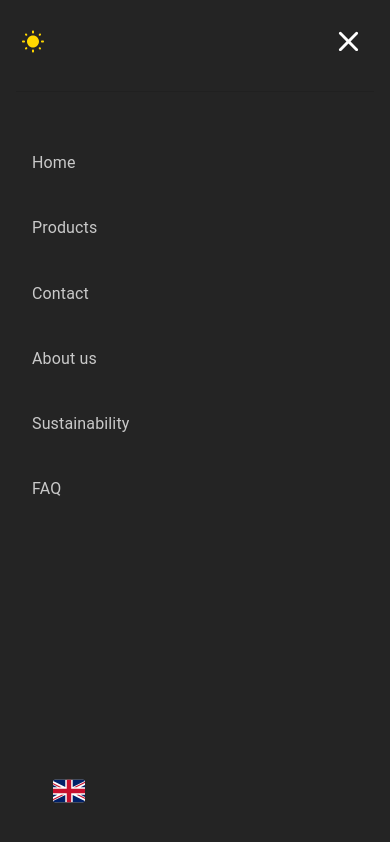
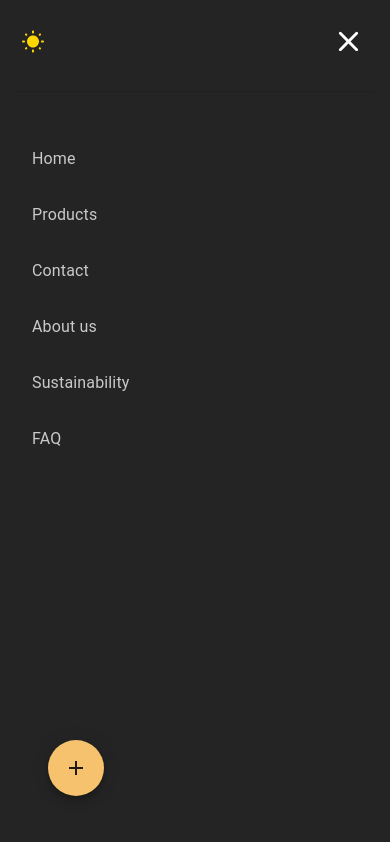
Before and after one commit to JulianoJk/AlphaTradeCo, a React (Vite) app: page / in a window 390 px wide. Both pictures are taken after a click on the button "Menu button". Built offline with nearby package versions, Linux system fonts and the light colour scheme.

Commit message:
Added speedDial for changing languages in mobile - [WIP]

```diff
--- /dev/null
+++ b/src/components/Header/Demo.tsx
@@ -0,0 +1,85 @@
+import React, { useState } from "react";
+import { styled } from "@mui/material/styles";
+import Box from "@mui/material/Box";
+import SpeedDial from "@mui/material/SpeedDial";
+import SpeedDialIcon from "@mui/material/SpeedDialIcon";
+import SpeedDialAction from "@mui/material/SpeedDialAction";
+import FileCopyIcon from "@mui/icons-material/FileCopyOutlined";
+import SaveIcon from "@mui/icons-material/Save";
+import PrintIcon from "@mui/icons-material/Print";
+import ShareIcon from "@mui/icons-material/Share";
+
+const StyledSpeedDial = styled(SpeedDial)(({ theme }) => ({
+  position: "absolute",
+  bottom: theme.spacing(2),
+  left: theme.spacing(2),
+}));
+
+const initialActions = [
+  { icon: <FileCopyIcon />, name: "Copy" },
+  { icon: <SaveIcon />, name: "Save" },
+  { icon: <PrintIcon />, name: "Print" },
+  { icon: <ShareIcon />, name: "Share" },
+];
+
+export default function PlaygroundSpeedDial() {
+  const [mainIcon, setMainIcon] = useState(<SpeedDialIcon />);
+  const [actions, setActions] = React.useState(initialActions);
+  const [open, setOpen] = React.useState(false);
+
+  const handleActionClick = (actionIndex: number) => {
+    const newActions = [...actions];
+    const clickedAction = newActions[actionIndex];
+
+    // Swap the icons
+    newActions[actionIndex] = { icon: mainIcon, name: "SpeedDialIcon" };
+    setMainIcon(clickedAction.icon);
+    setActions(newActions);
+    setOpen(false); // Close the SpeedDial after an action is clicked
+  };
+
+  const handleSpeedDialOpen = () => {
+    setOpen(true);
+  };
+
+  const handleSpeedDialClose = (event: MouseEvent) => {
+    // Close only if the click is outside the SpeedDial or an action is clicked
+    if (
+      (event.target as HTMLElement).closest(".MuiSpeedDial-fab") === null &&
+      (event.target as HTMLElement).closest(".MuiSpeedDialAction-fab") === null
+    ) {
+      setOpen(false);
+    }
+  };
+
+  React.useEffect(() => {
+    document.addEventListener("click", handleSpeedDialClose);
+
+    return () => {
+      document.removeEventListener("click", handleSpeedDialClose);
+    };
+  }, []);
+
+  return (
+    <Box sx={{ transform: "translateZ(0px)", flexGrow: 1 }}>
+      <Box sx={{ position: "relative", mt: 3, height: 320 }}>
+        <StyledSpeedDial
+          ariaLabel="SpeedDial playground example"
+          icon={mainIcon}
+          direction="right"
+          open={open}
+          onClick={open ? () => setOpen(false) : handleSpeedDialOpen}
+        >
+          {actions.map((action, index) => (
+            <SpeedDialAction
+              key={`${action.name}-${index}`}
+              icon={action.icon}
+              tooltipTitle={action.name}
+              onClick={() => handleActionClick(index)}
+            />
+          ))}
+        </StyledSpeedDial>
+      </Box>
+    </Box>
+  );
+}
--- a/src/components/Header/Header.component.tsx
+++ b/src/components/Header/Header.component.tsx
@@ -24,6 +24,7 @@ import logoOne from "../../assets/logoOne.jpg";
 import { useAppState } from "../context/AppContext";
 
 import LanguagesMenu from "./LanguagesMenu.component";
+import PlaygroundSpeedDial from "./Demo";
 
 interface AppAppBarProps {
   toggleColorMode: () => void;
@@ -230,7 +231,7 @@ const Header = ({ toggleColorMode }: AppAppBarProps) => {
                   }}
                 >
                   {/* TODO!: In here, make it so the languages open in a row instead of a selector. make a button which like in menu, will open in row and show/hide the image languages and below that will have the name of the icon. <UK> bellow English, <Germany> German */}
-                  <LanguagesMenu />
+                  <PlaygroundSpeedDial />
                 </Box>
               </Box>
             </Drawer>
```
